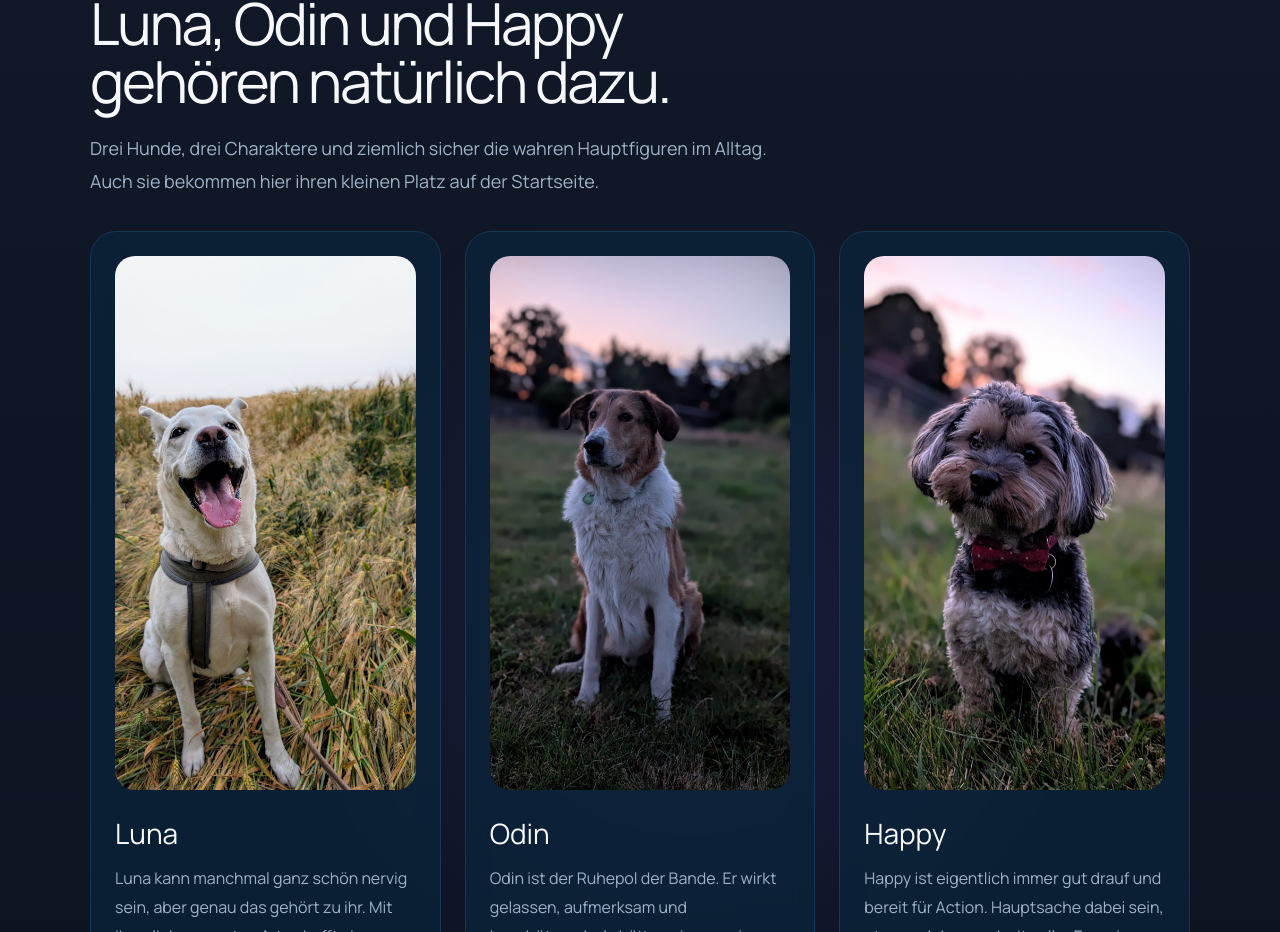
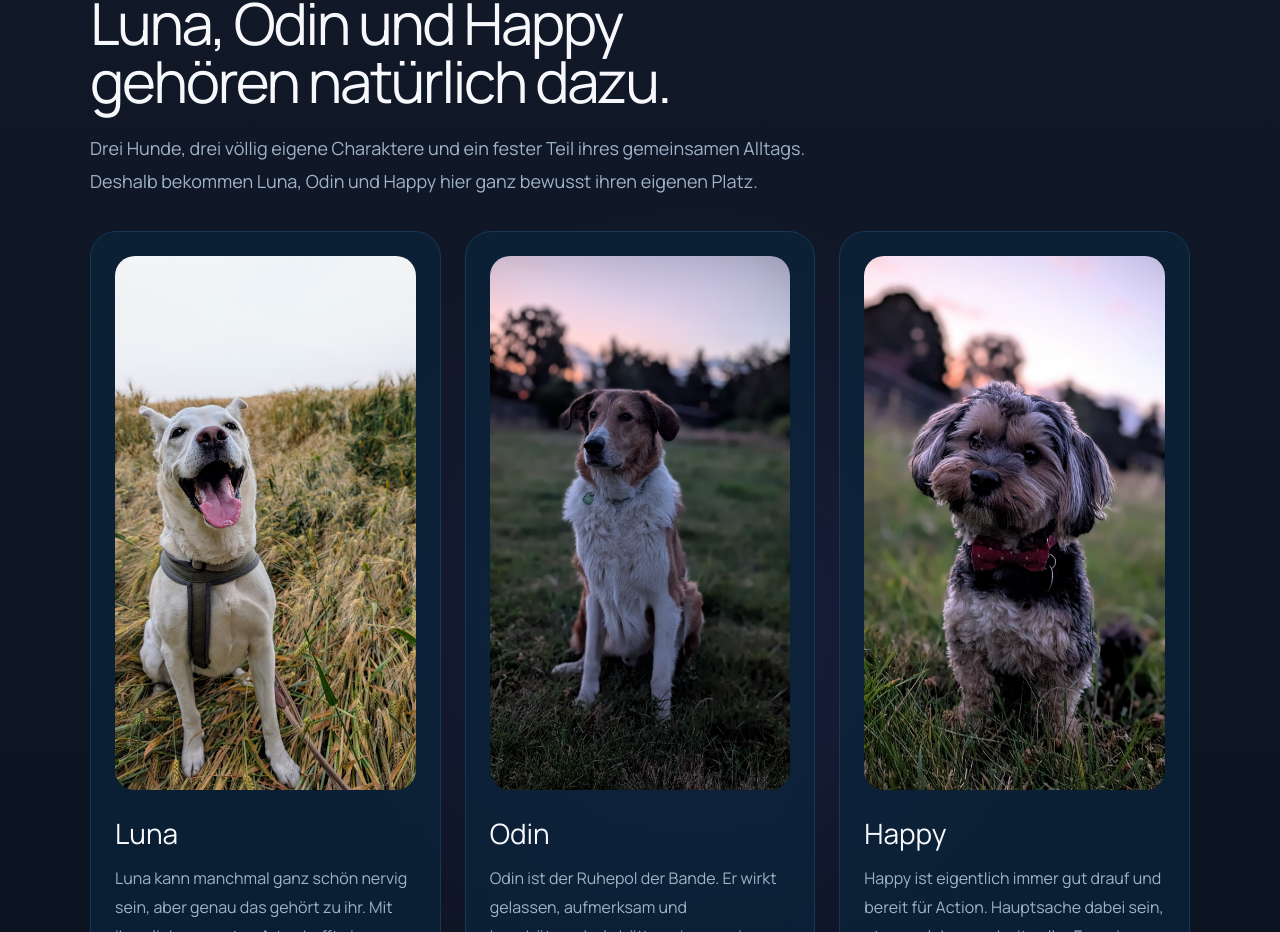
Before and after one commit to JantjeJoppien/JoppienWebsite, a React (Vite) app: page / in a window 1280 px wide. Shown: the part 1291-2223 px from the top of the page. Built offline with nearby package versions, Linux system fonts and the light colour scheme.

Commit message:
changed info text

```diff
--- a/src/components/HomeLanding.tsx
+++ b/src/components/HomeLanding.tsx
@@ -192,7 +192,7 @@ export default function HomeLanding({
               Luna, Odin und Happy gehören natürlich dazu.
             </h2>
             <p style={{ color: theme.muted, fontSize: 18, lineHeight: 1.85, marginTop: 22 }}>
-              Drei Hunde, drei Charaktere und ziemlich sicher die wahren Hauptfiguren im Alltag. Auch sie bekommen hier ihren kleinen Platz auf der Startseite.
+              Drei Hunde, drei völlig eigene Charaktere und ein fester Teil ihres gemeinsamen Alltags. Deshalb bekommen Luna, Odin und Happy hier ganz bewusst ihren eigenen Platz.
             </p>
           </div>
 
```
